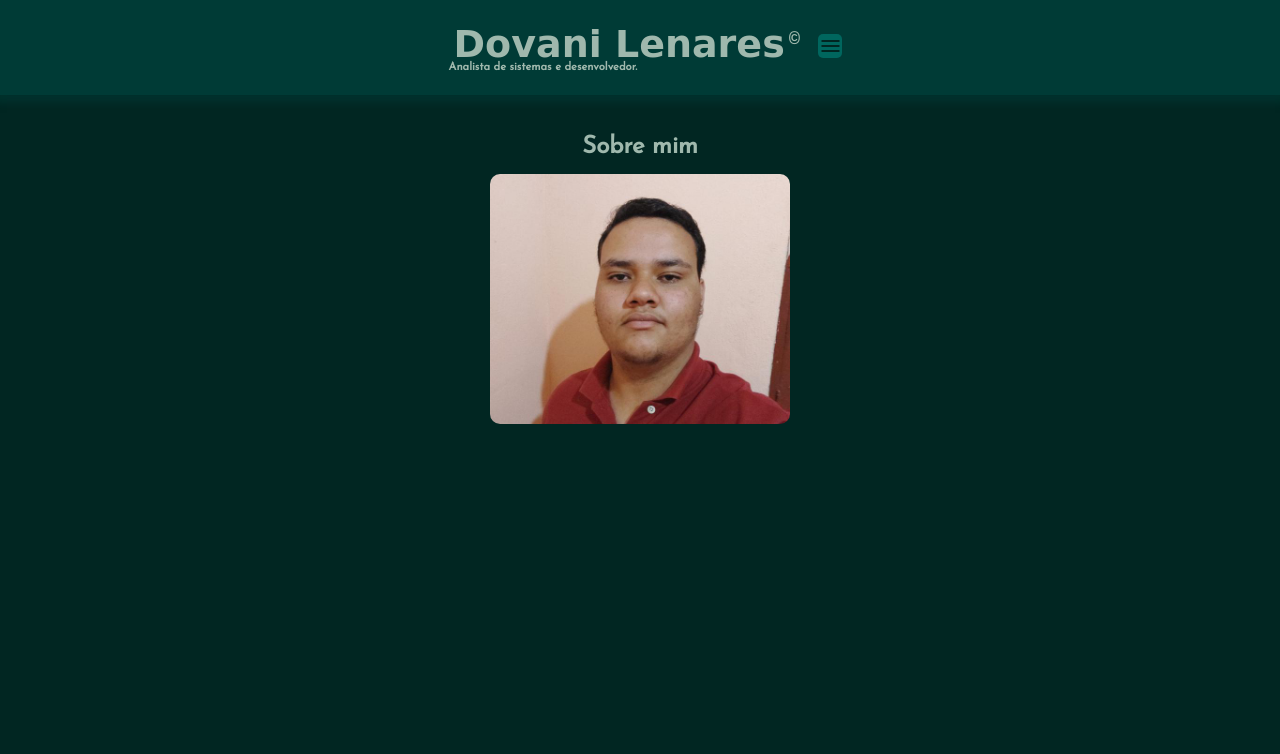
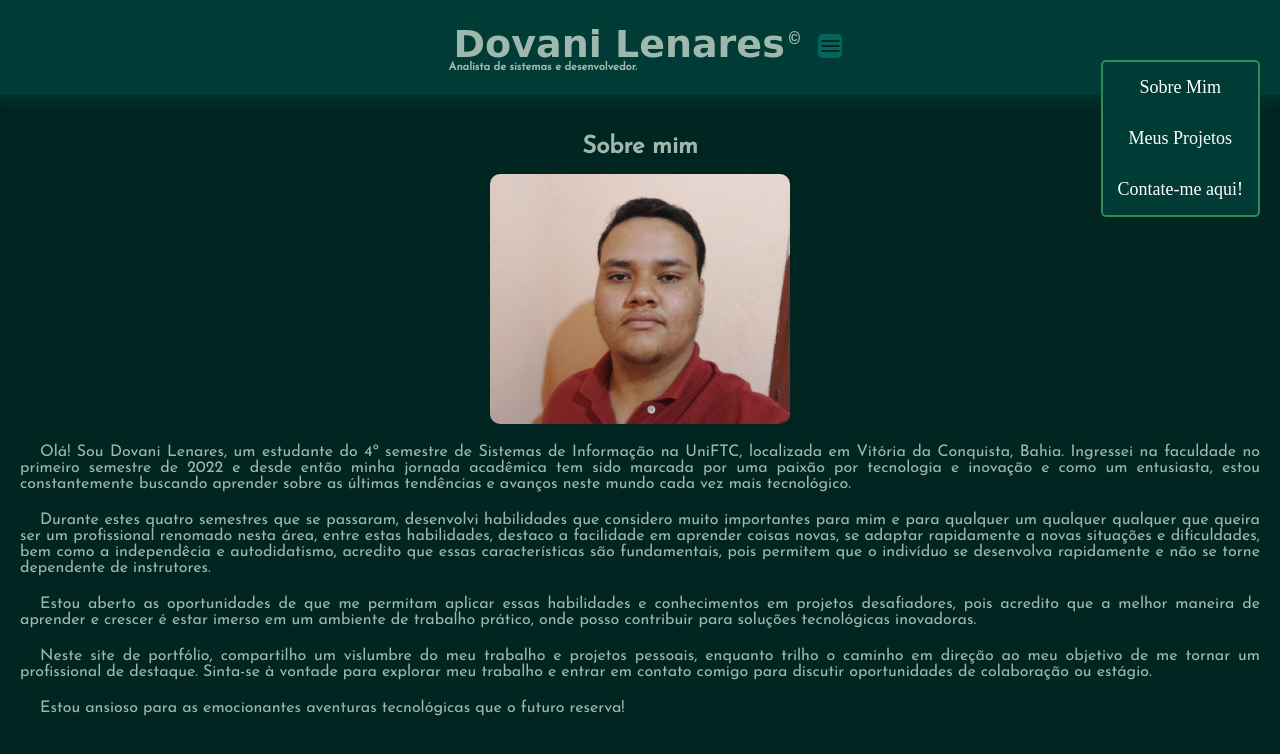
Before and after one commit to Dovani/testemobile, a plain HTML site: page index.html in a window 1280 px wide. Both pictures are taken after a click on the element "menu". Drawn offline with nearby package versions, Linux system fonts and the light colour scheme; a web font is replaced by a local one.

Commit message:
Add files via upload

```diff
--- a/index.html
+++ b/index.html
@@ -5,6 +5,7 @@
     <meta name="viewport" content="width=device-width, initial-scale=1.0">
     <title>Dovani Lenares &copy;</title>
     <link rel="stylesheet" href="styles/mobile.css">
+    <link rel="stylesheet" href="styles/largeScreens.css">
     <link rel="stylesheet" href="https://fonts.googleapis.com/css2?family=Material+Symbols+Outlined:opsz,wght,FILL,GRAD@24,400,0,0" />
     <script src="source/functions.js"></script>
 </head>
@@ -19,16 +20,51 @@
 
                 </td>
                 <td class="rightHead">
-                    <span id="hamburguer" class="material-symbols-outlined" onclick="clickMenu()">menu</span>
+                    <span id="menu-toggle" class="material-symbols-outlined" onclick="clickMenu()">menu</span>
                 </td>
             </tr>
         </table>
+        <nav id="menu">
+            <ul>
+              <li><a href="#"> Sobre Mim </a></li>
+              <li><a href="#"> Meus Projetos </a></li>
+              <li><a href="#"> Contate-me aqui! </a></li>
+            </ul>
+        </nav>
     </header>
     <main class="main01">
         <h2 class="aboutme"> Sobre mim </h2>
         <section>
+        </section>
+        <p class="p01">
+            Olá! Sou Dovani Lenares, um estudante do 4º semestre de Sistemas de Informação na UniFTC, localizada em Vitória da Conquista, Bahia.
+            Ingressei na faculdade no primeiro semestre de 2022 e desde então minha jornada acadêmica tem sido marcada por uma paixão por
+            tecnologia e inovação e como um entusiasta, estou constantemente buscando aprender sobre as últimas tendências e avanços neste mundo
+            cada vez mais tecnológico.
+        </p>
 
-        </section>
+        <p>
+            Durante estes quatro semestres que se passaram, desenvolvi habilidades que considero muito importantes para mim e para qualquer um qualquer qualquer que
+            queira ser um profissional renomado nesta área, entre estas habilidades, destaco a facilidade em aprender coisas novas, se adaptar rapidamente a novas situações e dificuldades,
+            bem como a independêcia e autodidatismo, acredito que essas características são fundamentais, pois permitem que o indivíduo se desenvolva rapidamente e não se torne dependente
+            de instrutores.
+        </p>
+
+        <p>
+            Estou aberto as oportunidades de que me permitam aplicar essas habilidades e conhecimentos em projetos desafiadores, pois acredito que a melhor maneira de aprender
+            e crescer é estar imerso em um ambiente de trabalho prático, onde posso contribuir para soluções tecnológicas inovadoras.
+        </p>
+
+        <p>
+            Neste site de portfólio, compartilho um vislumbre do meu trabalho e projetos pessoais, enquanto trilho o caminho em direção ao meu objetivo de me tornar um profissional
+            de destaque. Sinta-se à vontade para explorar meu trabalho e entrar em contato comigo para discutir oportunidades de colaboração ou estágio.
+        </p>
+
+        <p>
+            Estou ansioso para as emocionantes aventuras tecnológicas que o futuro reserva!
+        </p>
+
+
     </main>
 </body>
 </html>
--- a/source/functions.js
+++ b/source/functions.js
@@ -0,0 +1,8 @@
+function clickMenu() {
+    var menu = document.getElementById("menu"); // Obtém o elemento do menu
+    if (menu.style.display === "block") {
+      menu.style.display = "none"; // Se estiver visível, oculta o menu
+    } else {
+      menu.style.display = "block"; // Caso contrário, exibe o menu
+    }
+  }
--- /dev/null
+++ b/styles/largeScreen.css
@@ -0,0 +1,51 @@
+
+@import url('https://fonts.googleapis.com/css2?family=Qwitcher+Grypen:wght@400;700&display=swap');
+@import url('https://fonts.googleapis.com/css2?family=Qwigley&display=swap');
+@import url('https://fonts.googleapis.com/css2?family=Josefin+Sans:wght@200;300;400&display=swap');
+
+:root{
+    --Font1: 'Qwitcher Grypen', cursive;
+    --Font2: 'Qwigley', cursive;
+    --Font3: 'Josefin Sans', sans-serif;
+
+}
+
+*{
+    margin: 0px;
+    padding: 0px;
+}
+
+html, body{
+    background-color:#012622;
+}
+
+header{
+    background-color: #003B36;
+    padding: 25px;
+    box-shadow: 0px 3px 7px 5px #003b3685;
+}
+
+header > h1{
+    font-family: var(--Font1);
+    font-size: 120px;
+    text-align: center;
+    color: #9FB8AD;
+    margin-bottom: -4px;
+}
+
+header > h2{
+    font-family: var(--Font3);
+    font-size: 20px;
+    text-align: center;
+    color: #9FB8AD;
+}
+
+header > h1 > span.copy{
+    font-family: 'Courier New', Courier, monospace;
+    font-size: 40px;
+    vertical-align: 0.9em;
+    margin-left: -3px;
+}
+
+<h1> Dovani Lenares <span class="copy">&copy;</span> </h1>
+<h2> Analista de sistemas e desenvolvedor. </h2>
--- a/styles/mobile.css
+++ b/styles/mobile.css
@@ -66,14 +66,43 @@ td.rightHead{
     padding-left: 10px;
 }
 
-td.rightHead > span#hamburguer{
+td.rightHead > span#menu-toggle{
     background-color: #00665E;
     color: #012622;
     border-radius: 5px;
 }
 
+#menu{
+    display: none;
+    position: absolute;
+    top: 60px;
+    right: 20px;
+    background-color: #003B36;
+    border: 2px seagreen solid;
+    border-radius: 5px;
+    z-index: 1000;
+}
+
+#menu ul {
+    list-style: none;
+    padding: 0;
+    margin: 0;
+}
+
+#menu ul li {
+    padding: 15px;
+    text-align: center;
+}
+
+#menu ul li a {
+    text-decoration: none;
+    color: #fff;
+    font-size: 18px;
+}
+
 main.main01{
     margin-top: 40px;
+    margin-bottom: 40px;
     text-align: center;
 }
 
@@ -92,12 +121,14 @@ main > section{
     background-size:cover;
     background-repeat: no-repeat;
     border-radius: 10px;
-
-
-
-
 }
 
-main > section > img.imgDVN{
-
+main > p{
+    margin-top: 20px;
+    margin-left: 20px;
+    margin-right: 20px;
+    font-family: var(--Font3);
+    color: #9FB8AD;
+    text-indent: 20px;
+    text-align: justify;
 }
```
